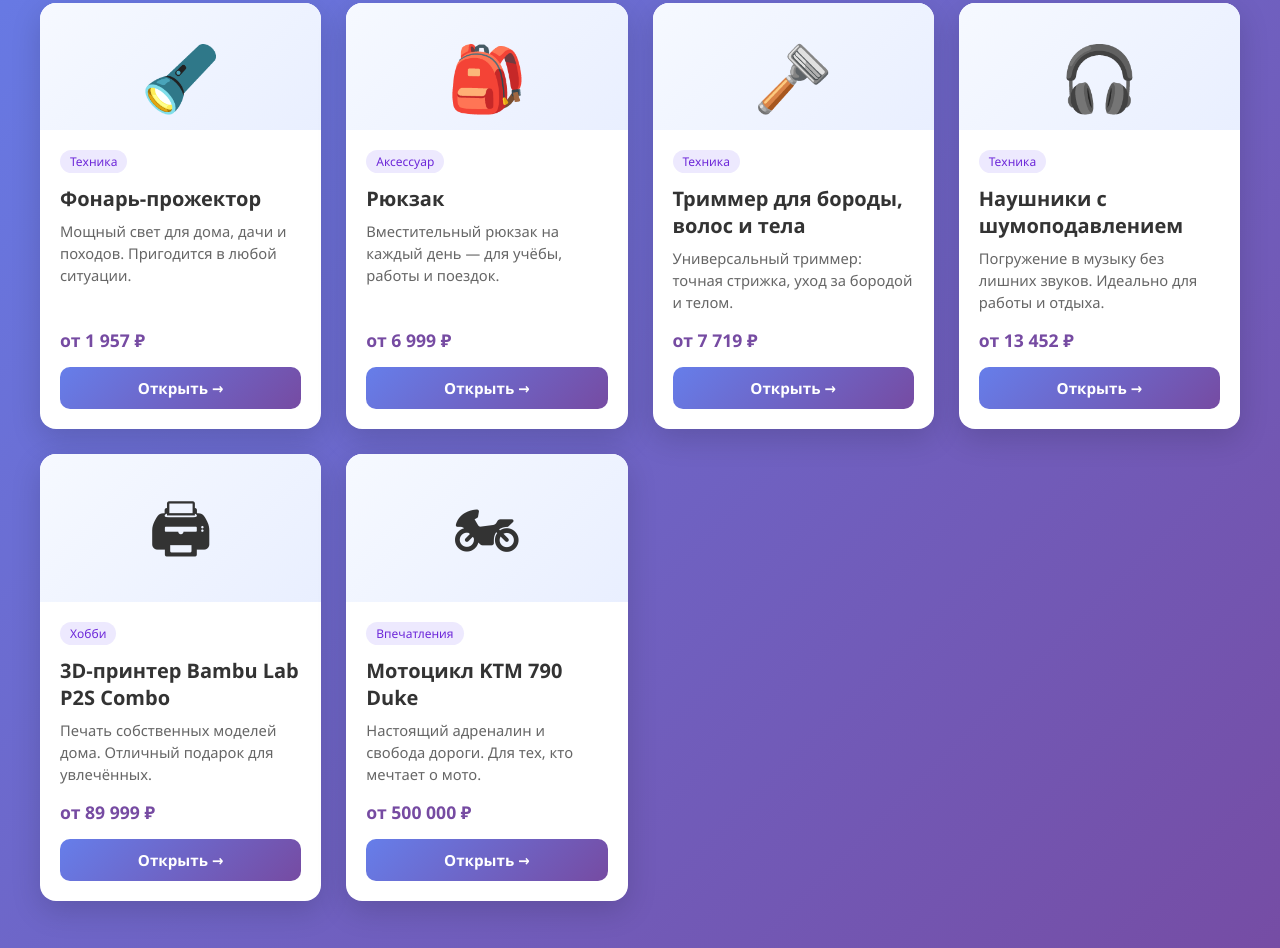
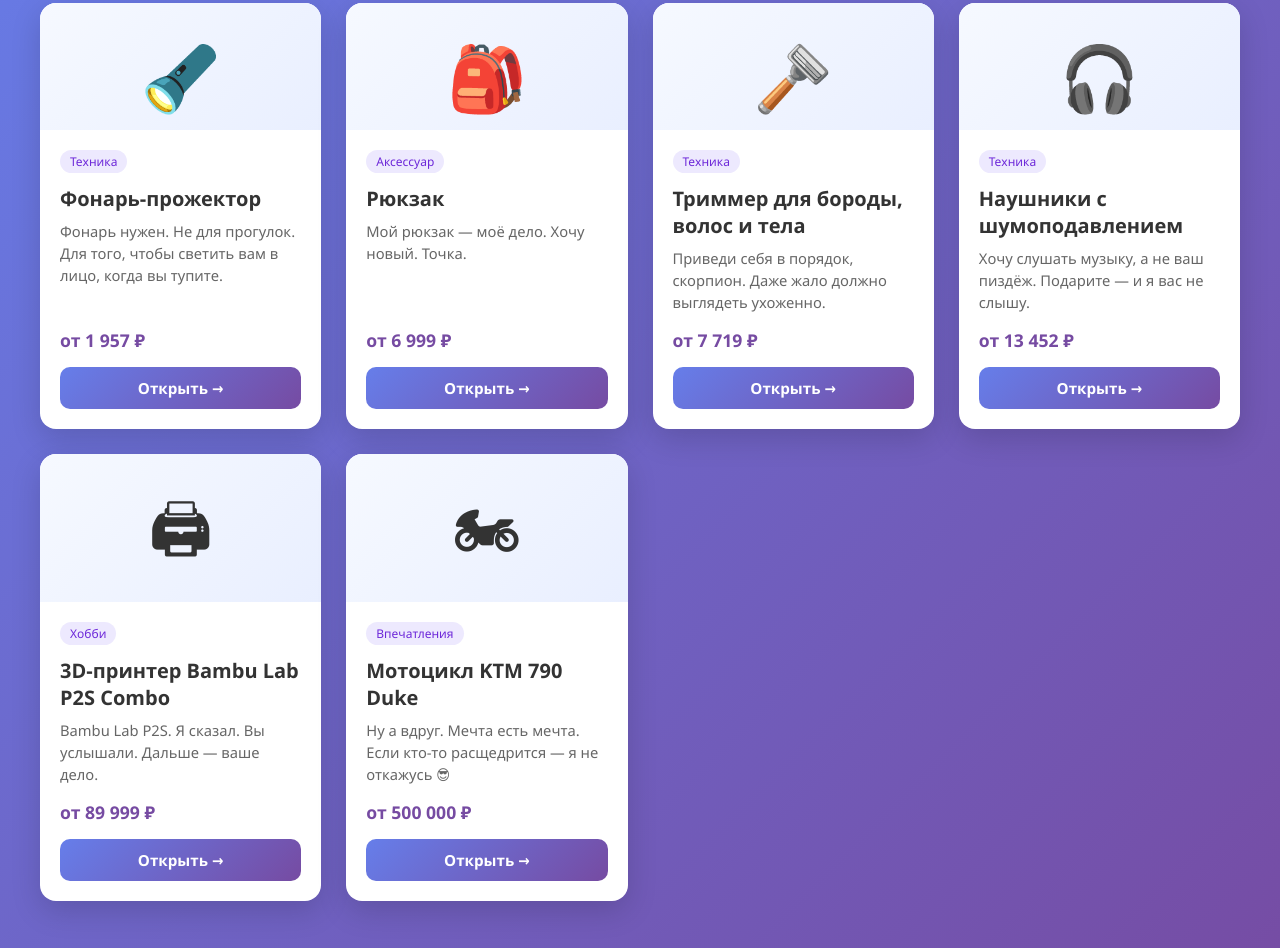
Before and after one commit to Vladimir-2517/gifts, a plain HTML site: page index.html in a window 1280 px wide. Shown: the part 237-1185 px from the top of the page. Drawn offline with Linux system fonts and the light colour scheme.

Commit message:
Update index.html

```diff
--- a/index.html
+++ b/index.html
@@ -186,7 +186,7 @@
       emoji: "🔦",
       title: "Фонарь-прожектор",
       category: "tech",
-      desc: "Мощный свет для дома, дачи и походов. Пригодится в любой ситуации.",
+      desc: "Фонарь нужен. Не для прогулок. Для того, чтобы светить вам в лицо, когда вы тупите.",
       price: "от 1 957 ₽",
       link: "https://ozon.ru/t/a8fghK7"
     },
@@ -194,7 +194,7 @@
       emoji: "🎒",
       title: "Рюкзак",
       category: "accessories",
-      desc: "Вместительный рюкзак на каждый день — для учёбы, работы и поездок.",
+      desc: "Мой рюкзак — моё дело. Хочу новый. Точка.",
       price: "от 6 999 ₽",
       link: "https://www.lamoda.ru/p/rtlaeo169001/bags-levis-ryukzak/"
     },
@@ -202,7 +202,7 @@
       emoji: "🪒",
       title: "Триммер для бороды, волос и тела",
       category: "tech",
-      desc: "Универсальный триммер: точная стрижка, уход за бородой и телом.",
+      desc: "Приведи себя в порядок, скорпион. Даже жало должно выглядеть ухоженно.",
       price: "от 7 719 ₽",
       link: "https://ozon.ru/t/2zNJKNy"
     },
@@ -210,7 +210,7 @@
       emoji: "🎧",
       title: "Наушники с шумоподавлением",
       category: "tech",
-      desc: "Погружение в музыку без лишних звуков. Идеально для работы и отдыха.",
+      desc: "Хочу слушать музыку, а не ваш пиздёж. Подарите — и я вас не слышу.",
       price: "от 13 452 ₽",
       link: "https://ozon.ru/t/4KbLf2q"
     },
@@ -218,7 +218,7 @@
       emoji: "🖨",
       title: "3D-принтер Bambu Lab P2S Combo",
       category: "hobby",
-      desc: "Печать собственных моделей дома. Отличный подарок для увлечённых.",
+      desc: "Bambu Lab P2S. Я сказал. Вы услышали. Дальше — ваше дело.",
       price: "от 89 999 ₽",
       link: "https://bb-store.ru/3d-printery/3d-printer-bambu-lab-p2s-combo-s-ams/"
     },
@@ -226,7 +226,7 @@
       emoji: "🏍",
       title: "Мотоцикл KTM 790 Duke",
       category: "experience",
-      desc: "Настоящий адреналин и свобода дороги. Для тех, кто мечтает о мото.",
+      desc: "Ну а вдруг. Мечта есть мечта. Если кто-то расщедрится — я не откажусь 😎",
       price: "от 500 000 ₽",
       link: "https://auto.ru/motorcycle/used/sale/ktm/790_duke/1160212958-6a8e3984/"
     }
```
